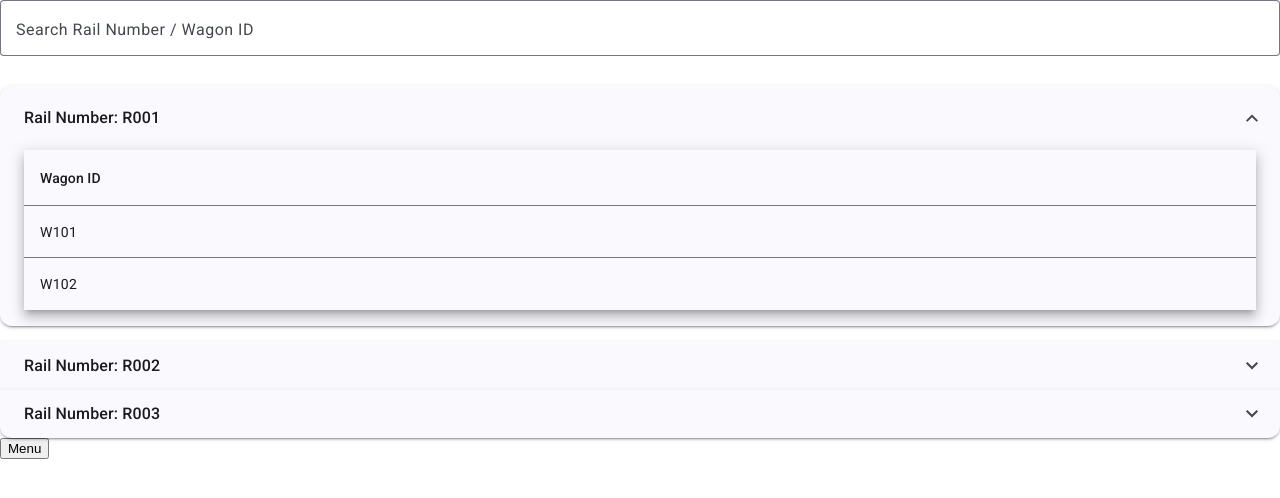
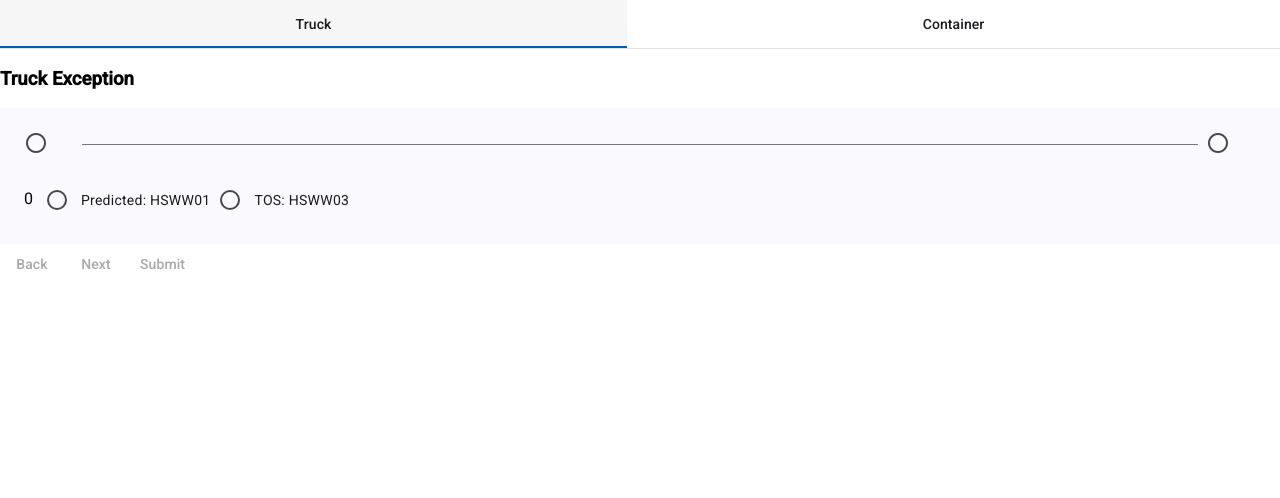
Before and after one commit to 95RahulKumar/mat-steper, an Angular app: page / in a window 1280 px wide. Shown: the top 498 px of the page. Built offline with nearby package versions, Linux system fonts and the light colour scheme.

Commit message:
random commit

```diff
--- a/src/app/app.component.html
+++ b/src/app/app.component.html
@@ -1,44 +1,50 @@
-<!-- <mat-tab-group [(selectedIndex)]="selectedTabIndex">
-  <mat-tab *ngIf="wegonData" label="Wegon">
-    <h3>Wegon Exception</h3>
-    <form [formGroup]="form">
-      <mat-radio-group formControlName="exception_0" (change)="onRadioChange()">
-        <mat-radio-button value="system_val">System Value: {{ wegonData.system_val }}</mat-radio-button>
-        <mat-radio-button value="survey_val">Survey Value: {{ wegonData.survey_val }}</mat-radio-button>
-      </mat-radio-group>
-    </form>
-  </mat-tab>
+<mat-tab-group [(selectedIndex)]="selectedTabIndex">
+  <mat-tab *ngFor="let groupData of flateExceptions let tabIndex = index;" [label]="groupData.group">
+    <h3>{{ groupData.group }} Exception</h3>
+    <form [formGroup]="form" class="exception">
+      <ng-container formArrayName="exceptions">
+         <!-- If more than one exception, use stepper -->
+         <mat-horizontal-stepper *ngIf="groupData.exceptions.length > 1" #stepper [(selectedIndex)]="currentStep">
+          <mat-step *ngFor="let step of groupData.exceptions; let i = index; let globalIndex = count;"
+          [completed]="isRadioSelected(i+tabIndex)">
 
-  <mat-tab *ngIf="containerData.length > 0" label="Container">
-    <mat-horizontal-stepper #stepper [(selectedIndex)]="currentStep">
-      <mat-step *ngFor="let step of containerData; let i = index"
-                [completed]="isRadioSelected(i + 1)">
-        <ng-template matStepLabel>
-          <mat-icon *ngIf="!isRadioSelected(i + 1)">radio_button_unchecked</mat-icon>
-          <mat-icon *ngIf="isRadioSelected(i + 1)">check_circle</mat-icon>
-        </ng-template>
+          <ng-template matStepLabel>
+            <mat-icon *ngIf="!isRadioSelected(i+tabIndex)">radio_button_unchecked</mat-icon>
+            <mat-icon *ngIf="isRadioSelected(i+tabIndex)">check_circle</mat-icon>
+          </ng-template>
 
-        <form [formGroup]="form">
-          <mat-radio-group [formControlName]="getDynamicKey(i + 1)" (change)="onRadioChange()">
-            <mat-radio-button value="system_val">System Value</mat-radio-button>
-            <mat-radio-button value="survey_val">Survey Value</mat-radio-button>
-          </mat-radio-group>
-        </form>
+
+          <ng-container [formGroupName]="i+tabIndex">
+              <mat-radio-group [formControlName]="getDynamicKey(i+tabIndex)" (change)="onRadioChange()">
+                {{i+tabIndex}}
+                <mat-radio-button value="predicted_value">Predicted: {{ step.predicted_value?.value }}</mat-radio-button>
+                <mat-radio-button *ngIf="step.tos_value" value="tos_value">TOS: {{ step.tos_value?.value }}</mat-radio-button>
+              </mat-radio-group>
+            </ng-container>
+
       </mat-step>
     </mat-horizontal-stepper>
+    <!-- If only one exception, display radio buttons directly -->
+          <div *ngIf="groupData.exceptions.length === 1">
+              <ng-container [formGroupName]="tabIndex">
+                <mat-radio-group [formControlName]="getDynamicKey(tabIndex)" (change)="onRadioChange()">
+                  <mat-radio-button value="predicted_value">
+                    Predicted: {{ groupData.exceptions[0].predicted_value?.value }}
+                  </mat-radio-button>
+                  <mat-radio-button *ngIf="groupData.exceptions[0].tos_value" value="tos_value">
+                    TOS: {{ groupData.exceptions[0].tos_value?.value }}
+                  </mat-radio-button>
+                </mat-radio-group>
+              </ng-container>
+              </div>
+       </ng-container>
+  </form>
   </mat-tab>
 </mat-tab-group>
 
+<!-- Navigation Buttons -->
 <div class="action-buttons">
-  <button mat-button (click)="prevStep()" [disabled]="selectedTabIndex === 0 && currentStep === 0">Back</button>
-  <button mat-button (click)="nextStep()" [disabled]="!isRadioSelected(getCurrentIndex()) || isLastStep()">Next</button>
+  <button mat-button (click)="prevStep()" [disabled]="isFirstStep()">Back</button>
+  <button mat-button (click)="nextStep()" [disabled]="!isRadioSelected(currentStep) || isLastStep()">Next</button>
   <button mat-button (click)="submitData()" [disabled]="!isSubmitEnabled()">Submit</button>
-</div> -->
-<router-outlet></router-outlet>
-<!--
-<button mat-button (click)="openDialog()">openSortConfig</button>
-
-
-<button mat-button (click)="openFilterDialog()">openFilterConfig</button> -->
-
-<app-sort-config [menuData]="menuData"></app-sort-config>
+</div>
--- a/src/app/app.component.ts
+++ b/src/app/app.component.ts
@@ -1,5 +1,5 @@
 import { Component, inject, OnInit } from '@angular/core';
-import { FormBuilder, FormGroup } from '@angular/forms';
+import { FormArray, FormBuilder, FormGroup } from '@angular/forms';
 import { MatTabsModule } from '@angular/material/tabs';
 import { MatRadioModule } from '@angular/material/radio';
 import { ReactiveFormsModule } from '@angular/forms';
@@ -10,7 +10,29 @@ import { MatIconModule } from '@angular/material/icon';
 import { RouterOutlet } from '@angular/router';
 import { SingletonService } from './services/singleton.service';
 import { SortConfigComponent } from './sort-config/sort-config.component';
+export interface IFlateExceptions
+{
+    group:string,
+    exceptions:IExceptions[]
+}
 
+export interface IExceptions{
+    exception_id: number,
+    exception_category: string,
+    group:string,
+    display_text: string,
+    is_manual: true,
+    predicted_value: {
+      value: string,
+      evidence: string,
+      video_evidence: string,
+    },
+    tos_value: {
+      value: string,
+      evidence: string,
+      video_evidence: string,
+    },
+}
 @Component({
   selector: 'app-root',
   standalone: true,
@@ -22,6 +44,10 @@ import { SortConfigComponent } from './sort-config/sort-config.component';
 })
 export class AppComponent implements OnInit {
    ss = inject(SingletonService);
+
+   selectedTabIndex = 0;
+   currentStep = 0;
+
     menuData = [
     {
       title: 'Exception',
@@ -45,102 +71,175 @@ export class AppComponent implements OnInit {
   form: FormGroup;
   wegonData: any = null;
   containerData: any[] = [];
-  exceptionData = [
-    { wegon: { system_val: '1112', survey_val: 'fwer', is_manual: true, selected_key: '' } },
-    { seal: { system_val: 'reer', survey_val: 'ttt', is_manual: true, selected_key: '' } },
-    { hazard: { system_val: 'abc', survey_val: 'xyz', is_manual: false, selected_key: '' } },
+   exceptionsData = [
+    {
+      exception_id: 1,
+      exception_category: "truck",
+      display_text: "Truck",
+      is_manual: true,
+      group: "Truck",
+      predicted_value: {
+        value: "HSWW01",
+        evidence: "imageI.jpg",
+        video_evidence: "videoI.mp4",
+      },
+      tos_value: {
+        value: "HSWW03",
+        evidence: "imageJ.jpg",
+        video_evidence: "videoJ.mp4",
+      },
+    },
+    {
+      exception_id: 1,
+      exception_category: "iso",
+      display_text: "Truck",
+      is_manual: true,
+      group: "Truck",
+      predicted_value: {
+        value: "HSWW01",
+        evidence: "imageI.jpg",
+        video_evidence: "videoI.mp4",
+      },
+      tos_value: {
+        value: "HSWW03",
+        evidence: "imageJ.jpg",
+        video_evidence: "videoJ.mp4",
+      },
+    },
+    {
+      exception_id: 1,
+      exception_category: "seals",
+      group: "Container",
+      display_text: "Seals",
+      is_manual: true,
+      predicted_value: {
+        value: "HSWW01",
+        evidence: "imageI.jpg",
+        video_evidence: "videoI.mp4",
+      },
+    },
+    {
+      exception_id: 1,
+      exception_category: "Hazard",
+      group: "Container",
+      display_text: "Hazard",
+      is_manual: true,
+      predicted_value: {
+        value: "HSWW01",
+        evidence: "imageI.jpg",
+        video_evidence: "videoI.mp4",
+      },
+    },
   ];
-
-  selectedTabIndex = 0;
-  currentStep = 0;
   isAnyRadioSelected = false;
 
+
+ flateExceptions:IFlateExceptions[] = []
   constructor(private fb: FormBuilder) {
-    this.form = this.fb.group({});
+    this.form = this.fb.group({
+      exceptions: this.fb.array([]), // FormArray to hold exception FormGroups
+    });
   }
-
-
-  // openDialog() {
-  //   this.ss.openTreeListDialog(this.dialogData).subscribe(result => {
-  //     if (result) {
-  //       console.log('Selected:', result);
-  //     }
-  //   });
-  // }
-
-
-  // openFilterDialog() {
-  //   this.ss.openFilterDialog(this.dialogData).subscribe(result => {
-  //     if (result) {
-  //       console.log('Selected:', result);
-  //     }
-  //   });
-  // }
+ formArray(){
+  return this.form.get('exceptions') as FormArray
+ }
 
   ngOnInit() {
     this.processExceptions();
   }
 
   processExceptions() {
-    this.exceptionData.forEach((exception, index) => {
-      const key = Object.keys(exception)[0];
-      const entry = exception[key as keyof typeof exception];
 
-      if (key === 'wegon') {
-        this.wegonData = entry; // If 'wegon' exists, set it
-      } else {
-        this.containerData.push({ key, data: entry }); // If not 'wegon', push to containerData
-      }
+    this.flateExceptions =  Object.values(
+      this.exceptionsData.reduce((acc:any, item) => {
+        // Get the group key
+        const groupKey = item.group;
 
-      this.form.addControl(this.getDynamicKey(index), this.fb.control(''));
+        // Initialize group if it doesn't exist
+        if (!acc[groupKey]) {
+          acc[groupKey] = { group: groupKey, exceptions: [] };
+        }
+
+        // Push the exception into the respective group
+        acc[groupKey].exceptions.push(item);
+
+        return acc;
+      }, {})
+    );
+    console.log(this.flateExceptions)
+    this.exceptionsData.forEach((item, index) => {
+      this.formArray().push(
+        this.fb.group({
+          [item.exception_category]: [''],
+          manual: [''],
+        })
+      );
+
     });
   }
 
-  getDynamicKey(index: number) {
-    return `exception_${index}`;
+  getDynamicKey(index:number){
+    return this.exceptionsData[index]?.exception_category
+  }
+
+
+  formGroupAtIndex(index: number) {
+    const formArray = this.formArray();
+    const fg = formArray.at(index) as FormGroup;
+    return fg;
   }
 
   isRadioSelected(index: number): boolean {
-    return this.form.get(this.getDynamicKey(index))?.value !== '';
+    debugger
+    // checking if radio button is checked for specific formcontrol
+    // getting form array
+    // we will se if manual valu validation is rquired
+    const fg = this.formGroupAtIndex(index);
+    const mfc = fg?.get('manual');
+    const dynamicFc = fg?.get(this.getDynamicKey(index));
+    return dynamicFc?.value !== '';
+  }
+
+  onRadioChange(){
+
+  }
+
+
+  isFirstStep(): boolean {
+    return this.selectedTabIndex === 0 && this.currentStep === 0;
   }
 
   isLastStep(): boolean {
-    return this.currentStep === this.containerData.length - 1;
+    return (
+      this.selectedTabIndex === this.flateExceptions.length - 1 &&
+      this.currentStep === this.flateExceptions[this.selectedTabIndex].exceptions.length - 1
+    );
   }
 
-  getCurrentIndex(): number {
-    return this.selectedTabIndex === 0 ? 0 : this.currentStep + 1;
+  isSubmitEnabled(): boolean {
+    return this.isLastStep() && this.isRadioSelected(this.currentStep);
   }
 
   nextStep() {
-    if (this.selectedTabIndex === 0) {
-      this.selectedTabIndex = 1; // Move to container tab
-      this.currentStep = 0; // Reset to the first step
-    } else if (this.currentStep < this.containerData.length - 1) {
-      this.currentStep++; // Go to the next step
+    const currentTab = this.flateExceptions[this.selectedTabIndex];
+    if (this.currentStep < currentTab.exceptions.length - 1) {
+      this.currentStep++;
+    } else if (this.selectedTabIndex < this.flateExceptions.length - 1) {
+      this.selectedTabIndex++;
+      this.currentStep = 0;
     }
   }
 
   prevStep() {
     if (this.currentStep > 0) {
-      this.currentStep--; // Go to the previous step
-    } else {
-      this.selectedTabIndex = 0; // Return to the Wegon tab
+      this.currentStep--;
+    } else if (this.selectedTabIndex > 0) {
+      this.selectedTabIndex--;
+      this.currentStep = this.flateExceptions[this.selectedTabIndex].exceptions.length - 1;
     }
   }
 
-  submitData() {
-    if (this.form.valid) {
-      console.log('Submitted Data:', this.form.value);
-    }
-  }
-
-  onRadioChange() {
-    // Track if ANY radio button is selected in ANY step
-    this.isAnyRadioSelected = Object.keys(this.form.controls).some(key => this.form.get(key)?.value !== '');
-  }
-
-  isSubmitEnabled(): boolean {
-    return this.isAnyRadioSelected;
+  submitData(){
+   console.log( this.form.value )
   }
 }
```
